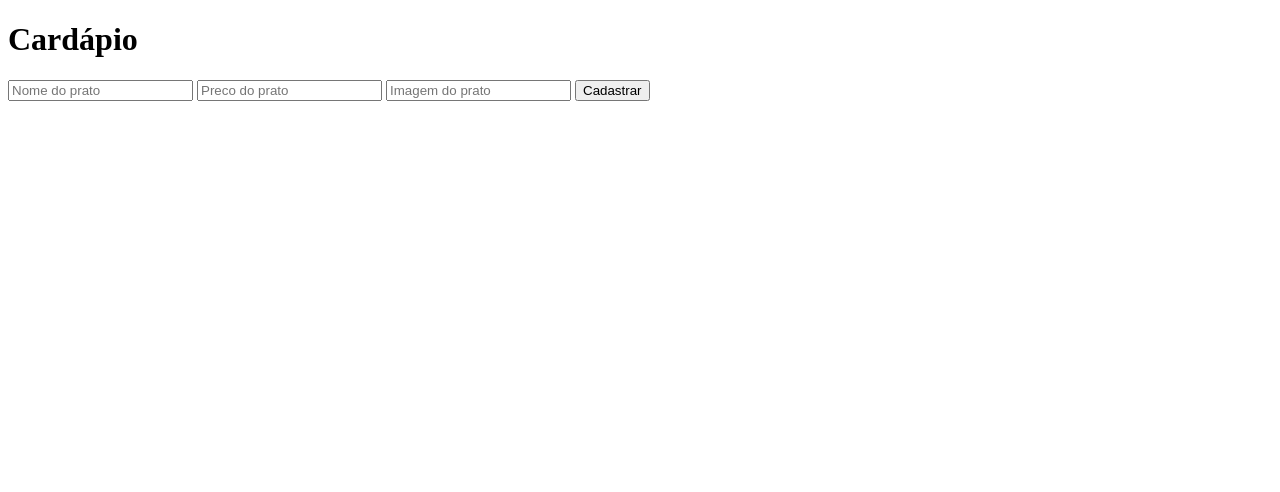
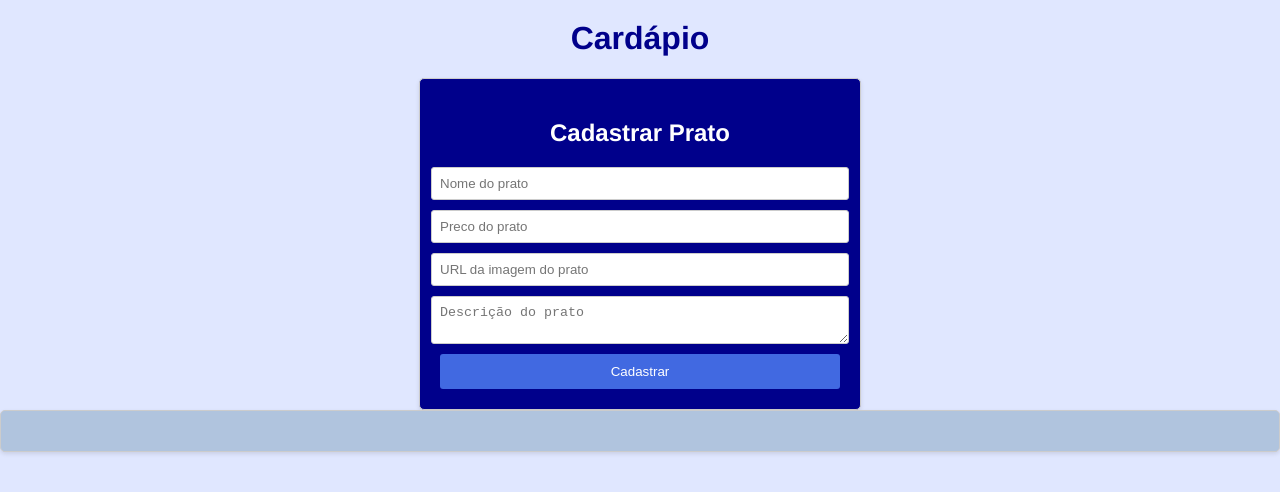
Before and after one commit to wjuniorhp/FC-POO, a plain HTML site: page Projeto/index.html in a window 1280 px wide. Drawn offline with Linux system fonts and the light colour scheme.

Commit message:
css + tratamento

```diff
--- a/Projeto/index.html
+++ b/Projeto/index.html
@@ -9,12 +9,14 @@
 <body>
     <h1>Cardápio</h1>
 
-    <div id="formulario-cadastro">
+    <form id="formulario-cadastro">
+        <h2>Cadastrar Prato</h2>
         <input type="text" id="nome" placeholder="Nome do prato">
         <input type="number" id="preco" placeholder="Preco do prato">
-        <input type="text" id="imagem" placeholder="Imagem do prato">
+        <input type="text" id="imagem" placeholder="URL da imagem do prato">
+        <textarea id="descricao" placeholder="Descrição do prato"></textarea>
         <button id="botao-cadastrar">Cadastrar</button>
-    </div>
+    </form>
 
     <div id="cardapio"></div>
     <script src="script.js"></script>
--- a/Projeto/script.js
+++ b/Projeto/script.js
@@ -1,19 +1,31 @@
 const nomePrato = document.querySelector('#nome');
 const precoPrato = document.querySelector('#preco');
 const imagemPrato = document.querySelector('#imagem');
+const descricaoPrato = document.querySelector('#descricao');
 const botaoCadastrar = document.querySelector('#botao-cadastrar');
 const cardapio = document.querySelector('#cardapio');
 
 class Prato {
-    constructor(nome, preco, imagem) {
+    constructor(nome, preco, imagem, descricao) {
         this.nome = nome;
         this.preco = preco;
         this.imagem = imagem;
+        this.descricao = descricao;
+        this.validarPrato()
+
 
         // Salvar o objeto dentro de um array no local storage
         const pratos = JSON.parse(localStorage.getItem('cardapio')) || [];
         pratos.push(this);
         localStorage.setItem('cardapio', JSON.stringify(pratos));
+    }
+
+    validarPrato() {
+        if (!this.nome || !this.preco || !this.imagem || !this.descricao) {
+            alert('Por favor, preencha todos os campos para cadastrar o prato.');
+            throw new Error('Todos os campos são obrigatórios');
+        }
+        return true;
     }
 
     // criarLi() {
@@ -29,12 +41,15 @@ class Prato {
 
 function renderizarCardapio() {
     ul.innerHTML = '';
+    ul.classList.add('cardapio-ul');
     const pratos = JSON.parse(localStorage.getItem('cardapio')) || [];
     pratos.forEach(prato => {
         const li = document.createElement('li');
+        li.classList.add('prato');
         li.innerHTML = `
             <h2>${prato.nome}</h2>
-            <p>${prato.preco}</p>
+            <h3>R\$ ${Number(prato.preco).toFixed(2)}</h3>
+            <p>${prato.descricao}</p>
             <img src="${prato.imagem}" alt="${prato.nome}">
         `;
         ul.appendChild(li);
@@ -42,7 +57,12 @@ function renderizarCardapio() {
 }
 
 botaoCadastrar.addEventListener('click', () => {
-    const prato = new Prato(nomePrato.value, precoPrato.value, imagemPrato.value);
+    try {
+        const prato = new Prato(nomePrato.value, precoPrato.value, imagemPrato.value, descricaoPrato.value);
+    } catch (error) {
+        console.error(error);
+        return;
+    }
     renderizarCardapio();
 });
 
--- a/Projeto/style.css
+++ b/Projeto/style.css
@@ -0,0 +1,93 @@
+body {
+    font-family: Helvetica, sans-serif;
+    margin: 0;
+    padding: 0;
+    box-sizing: border-box;
+    background-color: #e0e7ff; /* Light blue background for a softer look */
+}
+
+h1 {
+    text-align: center;
+    margin-top: 20px;
+    color: #00008B; /* Dark blue for primary color */
+}
+
+#formulario-cadastro {
+    display: flex;
+    flex-direction: column;
+    align-items: center;
+    margin-top: 20px;
+    border: 1px solid #ccc;
+    padding: 20px;
+    background-color: #00008B; /* Dark blue primary color */
+    color: white; /* White text for contrast */
+    box-shadow: 0 2px 4px rgba(0, 0, 0, 0.1);
+    border-radius: 5px;
+    max-width: 400px;
+    margin: 0 auto;
+}
+
+#formulario-cadastro textarea {
+    margin-bottom: 10px;
+    padding: 8px;
+    border: 1px solid #ccc;
+    border-radius: 3px;
+    width: 100%;
+    resize: vertical; /* Allow vertical resizing */
+}
+
+#formulario-cadastro input {
+    margin-bottom: 10px;
+    padding: 8px;
+    border: 1px solid #ccc;
+    border-radius: 3px;
+    width: 100%;
+}
+
+#formulario-cadastro button {
+    background-color: #4169E1; /* Royal blue for button */
+    color: white;
+    border: none;
+    padding: 10px;
+    border-radius: 3px;
+    cursor: pointer;
+    width: 100%;
+}
+
+#formulario-cadastro button:hover {
+    background-color: #00008B; /* Darker on hover */
+}
+
+.cardapio-ul {
+    margin-top: 20px;
+    border: 1px solid #ccc;
+    padding: 20px;
+    background-color: #B0C4DE; /* Light steel blue for cardapio */
+    box-shadow: 0 2px 4px rgba(0, 0, 0, 0.1);
+    border-radius: 5px;
+    margin: 0 auto;
+    list-style: none;
+    display: flex;
+    flex-direction: row;
+    flex-wrap: wrap;
+    gap: 10px;
+    justify-content: center;
+}
+
+
+.prato {
+    display: flex;
+    flex-direction: column;
+    align-items: center;
+    border: 1px solid #ccc;
+    padding: 10px;
+    margin-bottom: 10px;
+    background-color: #fff;
+    box-shadow: 0 2px 4px rgba(0, 0, 0, 0.1);
+    border-radius: 5px;
+    transition: transform 0.2s; /* Add transition for hover effect */
+}
+
+.prato:hover {
+    transform: scale(1.05); /* Slight zoom on hover for prettier effect */
+}
```
